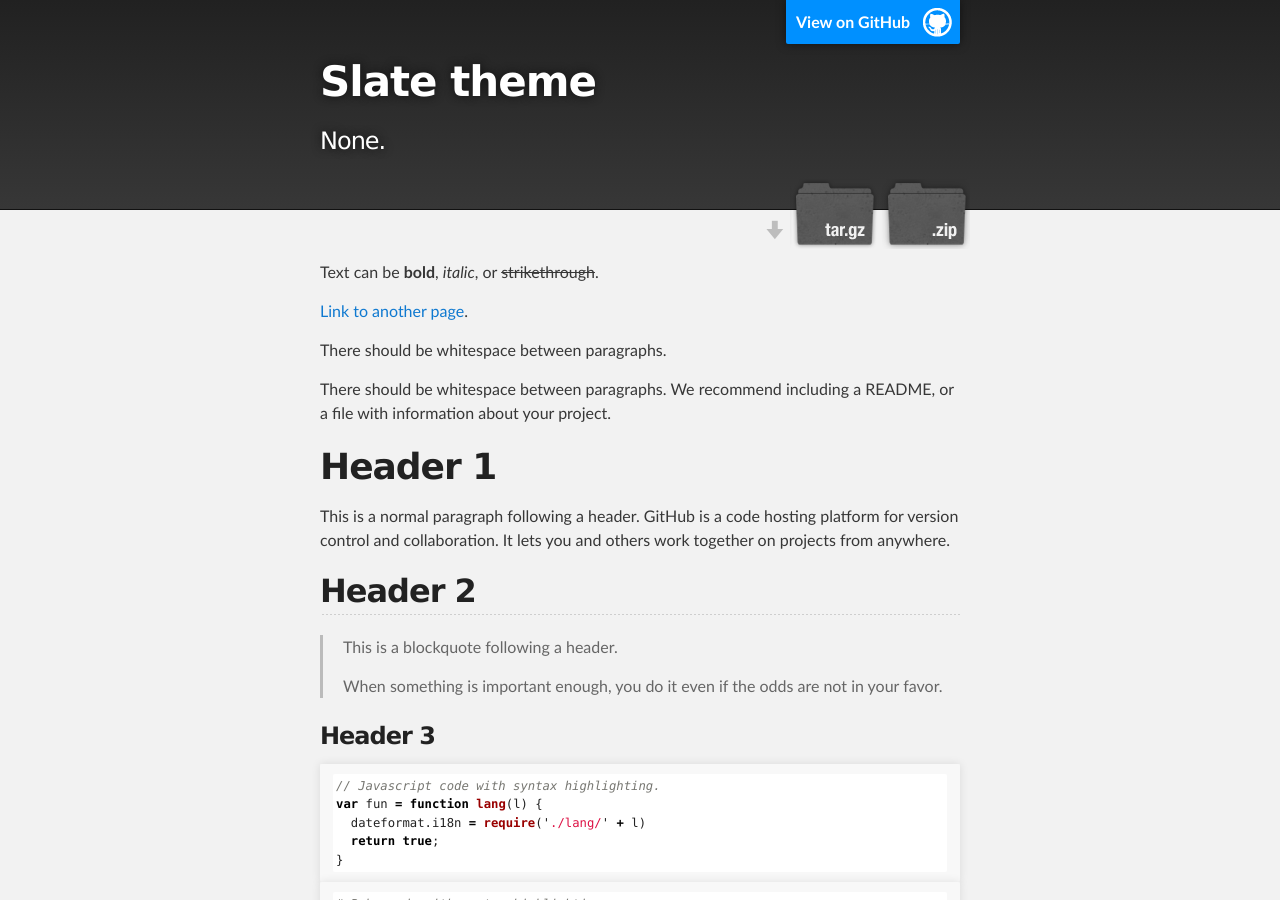
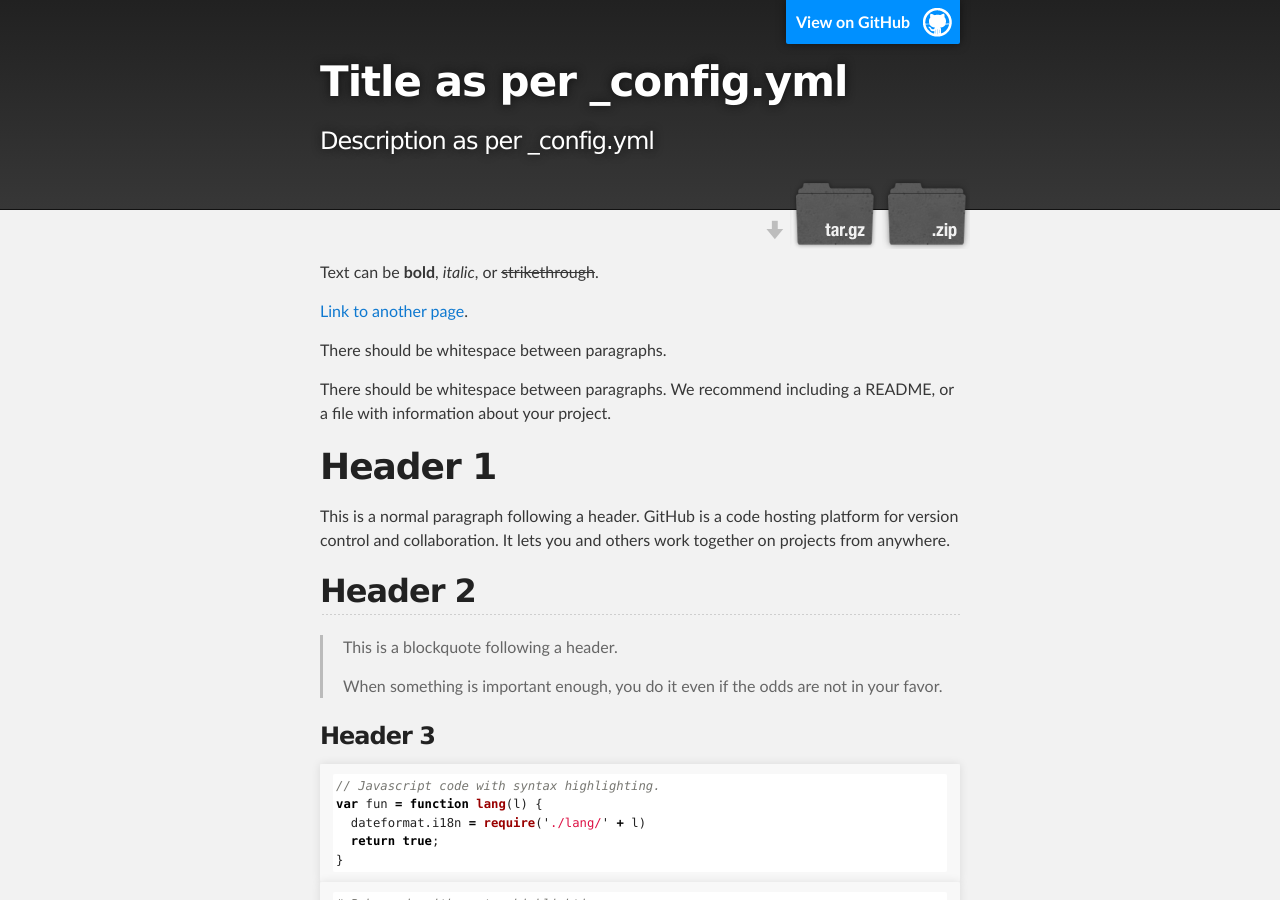
Before and after one commit to authentic-espresso/test, a Jekyll site: the page built from index.md, in a window 1280 px wide and 900 px high. Built offline with Jekyll 4.4.1, drawn with Linux system fonts in a browser that asks for light colours; some of the changed text lies outside the part shown.

Commit message:
Update _config.yml

```diff
--- a/_config.yml
+++ b/_config.yml
@@ -1,5 +1,5 @@
-title: Slate theme
-description: None.
+title: Title as per _config.yml
+description: Description as per _config.yml
 show_downloads: true
 google_analytics:
 theme: jekyll-theme-slate
```
